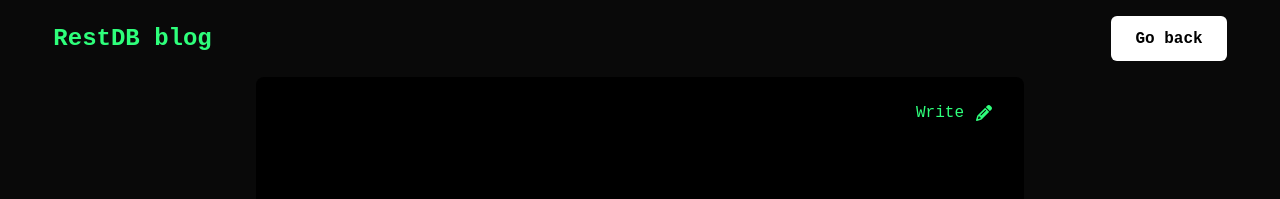
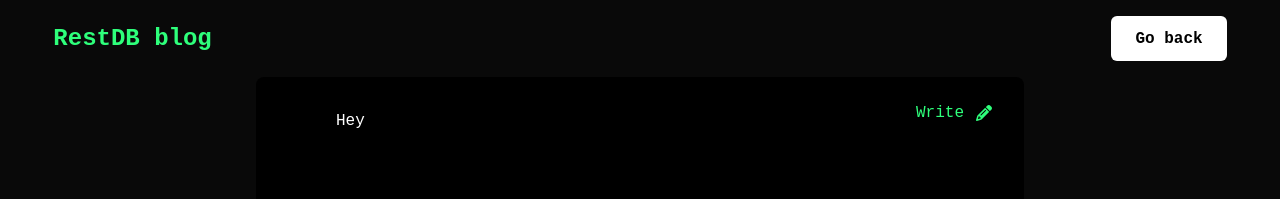
Before and after one commit to Origho-precious/RestDB-React-Blog, a React (Create React App) app: page /write in a window 1280 px wide. Both pictures are taken after a click on the button "Preview". Shown: the top 199 px of the page. Built offline with nearby package versions, Linux system fonts and the light colour scheme; what @tailwindcss/typography would draw is missing.

Commit message:
feat: adding PreviewPost comp

```diff
--- /dev/null
+++ b/src/components/PreviewPost/PreviewPost.jsx
@@ -0,0 +1,16 @@
+import ReactMarkdown from "react-markdown";
+import gfm from "remark-gfm";
+import rehypeRaw from "rehype-raw";
+
+const PreviewPost = ({ children }) => {
+	return (
+		<ReactMarkdown
+			className="prose"
+			remarkPlugins={[gfm]}
+			rehypePlugins={[rehypeRaw]}
+			children={children}
+		/>
+	);
+};
+
+export default PreviewPost;
--- a/src/pages/write/index.jsx
+++ b/src/pages/write/index.jsx
@@ -1,6 +1,7 @@
 import { useState } from "react";
 import Button from "../../components/Button/Button";
 import PostForm from "../../components/PostForm/PostForm";
+import PreviewPost from "../../components/PreviewPost/PreviewPost";
 
 const Write = () => {
 	const [previewMode, setPreviewMode] = useState(false);
@@ -35,7 +36,9 @@ const Write = () => {
 						<Button outline>Save Draft</Button>
 					</footer>
 				</>
-			) : null}
+			) : (
+				<PreviewPost children={'Hey'} />
+			)}
 		</div>
 	);
 };
```
